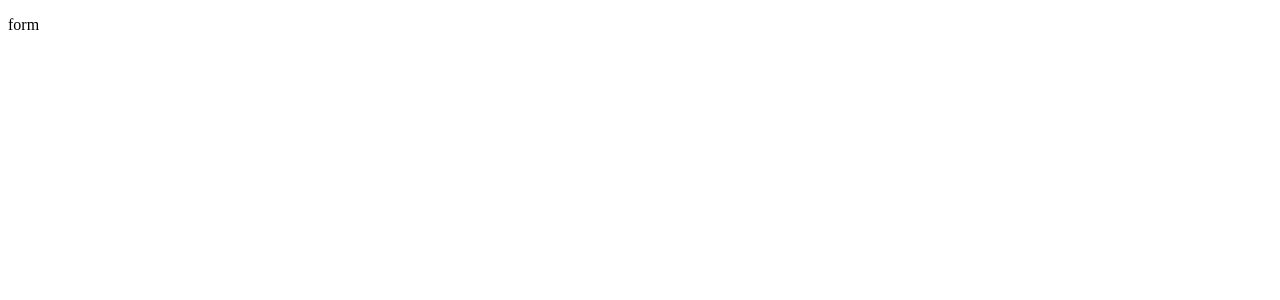
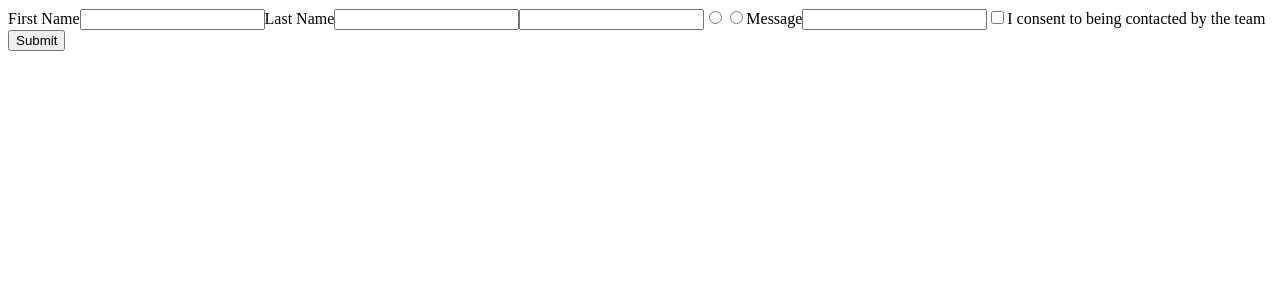
Before and after one commit to Parnia-mohammadi/React_Hook_Form, a React (Vite) app: page / in a window 1280 px wide. Shown: the top 300 px of the page. Built offline with nearby package versions, Linux system fonts and the light colour scheme.

Commit message:
form created by html

```diff
--- a/src/components/Form.jsx
+++ b/src/components/Form.jsx
@@ -1,8 +1,20 @@
 function Form() {
   return (
-    <>
-      <p className="text-5xl text-white">form</p>
-    </>
+    <form>
+      <label htmlFor="name">First Name</label>
+      <input required type="text" id="name" />
+      <label htmlFor="lastName">Last Name</label>
+      <input required type="text" id="lastName" />
+      <input type="email" name="Email" id="email" />
+      <label htmlFor="query"></label>
+      <input type="radio" name="general" id="query" />
+      <input type="radio" name="support" id="query" />
+      <label htmlFor="message">Message</label>
+      <input type="text" name="message" id="message" />
+      <input type="checkbox" name="consent" id="consent" />
+      <label htmlFor="consent">I consent to being contacted by the team</label>
+      <input type="submit" value="Submit" />
+    </form>
   );
 }
 
```
